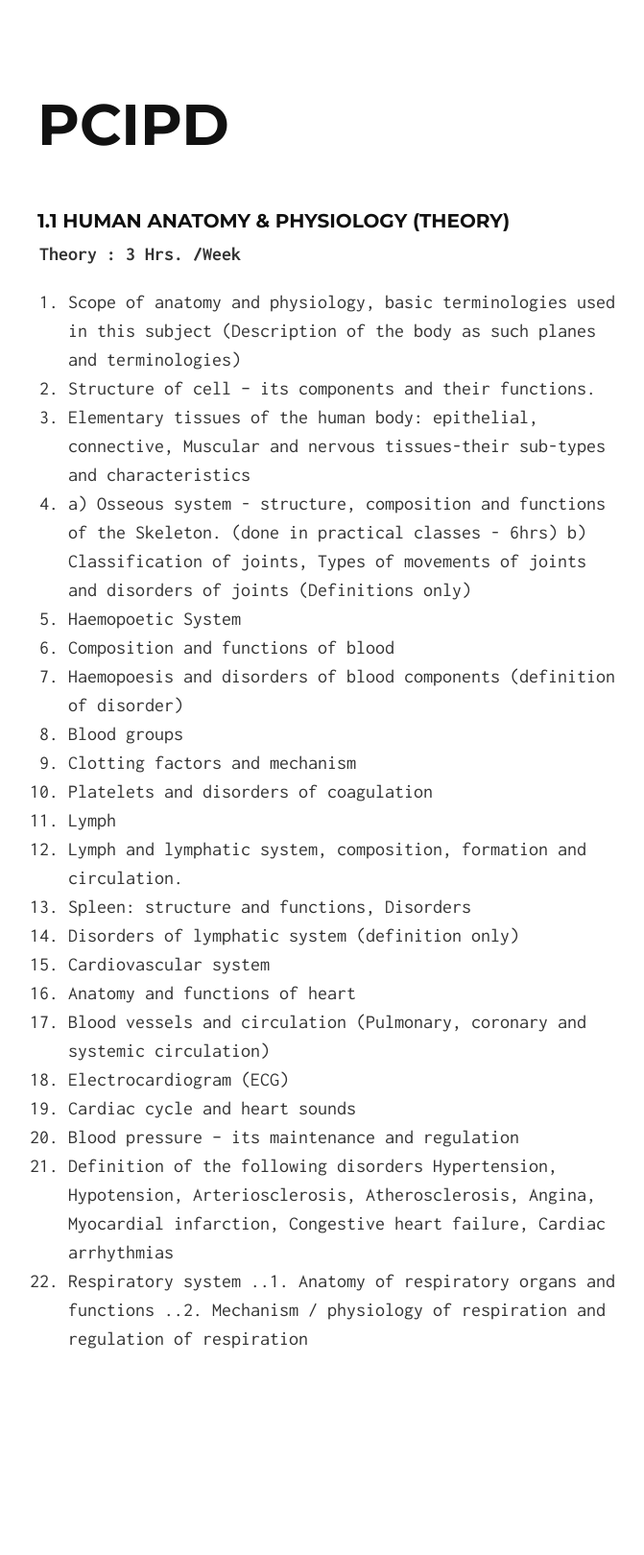
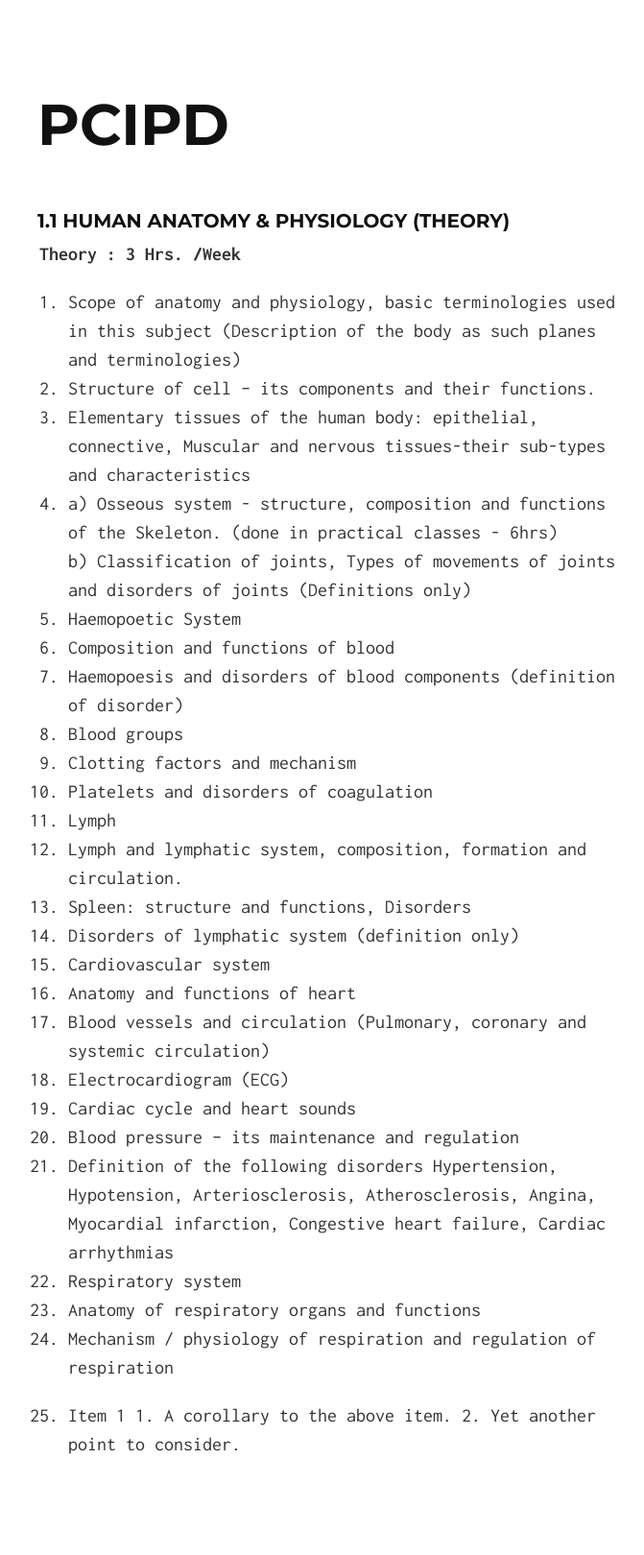
Before and after one commit to Shaaan/pcipd, a Jekyll site: the page built from syllabus1/index.md, in a window 1280 px wide. Shown: the whole page at 96% size, without its empty margins (299-970 px from the left). Built offline with Jekyll 4.4.1, drawn with Linux system fonts in a browser that asks for light colours; before the commit the page ends 1510 px from its top, so only the background shows below that.

```diff
--- a/syllabus1/index.md
+++ b/syllabus1/index.md
@@ -13,7 +13,7 @@ layout: default
 nervous tissues-their sub-types and characteristics
 4. a) Osseous system - structure, composition and functions of the
  Skeleton. (done in practical classes - 6hrs)
-b) Classification of joints, Types of movements of joints and disorders of joints
+  b) Classification of joints, Types of movements of joints and disorders of joints
  (Definitions only)
 5. Haemopoetic System
   1. Composition and functions of blood
@@ -35,5 +35,9 @@ b) Classification of joints, Types of movements of joints and disorders of joint
   Hypertension, Hypotension, Arteriosclerosis, Atherosclerosis, Angina,
   Myocardial infarction, Congestive heart failure, Cardiac arrhythmias
 8. Respiratory system
-..1. Anatomy of respiratory organs and functions
-..2. Mechanism / physiology of respiration and regulation of respiration
+  1. Anatomy of respiratory organs and functions
+  2. Mechanism / physiology of respiration and regulation of respiration
+
+  1. Item 1
+    1. A corollary to the above item.
+    2. Yet another point to consider.
```
